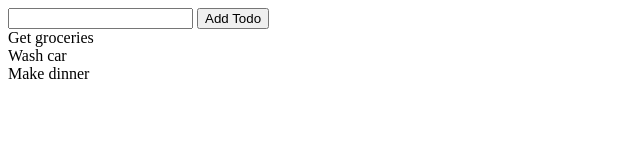
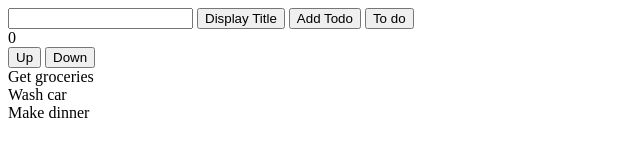
Before and after one commit to Qbaty44/TaskList, a plain HTML site: page index.html in a window 1280 px wide. Shown: the whole page, without its empty margins (0-640 px from the left). Drawn offline with Linux system fonts and the light colour scheme.

Commit message:
ćwiczenie na guzikach

```diff
--- a/index.html
+++ b/index.html
@@ -8,7 +8,12 @@
     </head>
     <body>
         <input id="todo-title" type="text" />
+        <button onclick="displayTitle()">Display Title</button>
         <button onclick="addTodo()">Add Todo</button>
+        <button id="todo-button" onclick="changeToDone()">To do</button>
+        <div id="counter">0</div>
+        <button onclick="countUp()">Up</button>
+        <button onclick="countDown()">Down</button>
         <script src="practice.js"></script>
     </body>
 </html>
--- a/practice.js
+++ b/practice.js
@@ -11,3 +11,33 @@ function addTodo() {
     let title = textbox.value;
     todos.push(title);
 }
+
+function changeToDone() {
+    let button = document.getElementById('todo-button');
+    button.innerText = 'Done';
+}
+
+let count = 0;
+function countUp () {
+    count = count +1;
+    updateCount();
+}
+
+function countDown() {
+    count = count -1;
+    updateCount();
+}
+
+function updateCount() {
+    let counter = document.getElementById('counter');
+    counter.innerText = count;
+}
+
+function displayTitle() {
+    let textbox = document.getElementById('todo-title');
+    let title = textbox.value;
+
+    let div = document.createElement('div');
+    div.innerText = title;
+    document.body.appendChild(div);
+}
```
